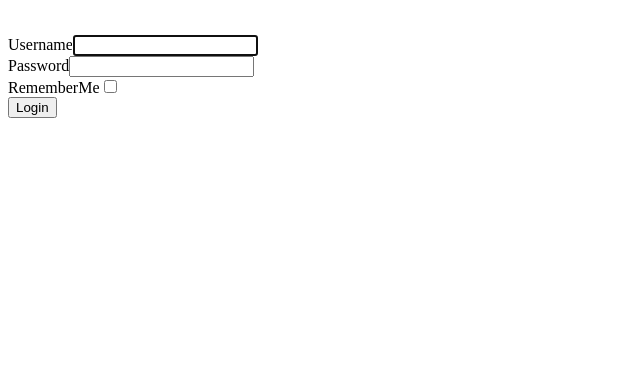
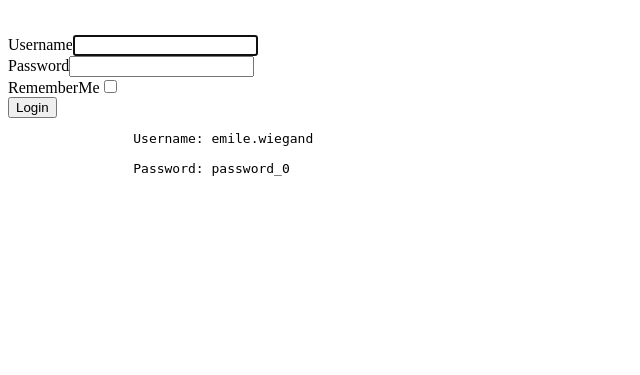
Before and after one commit to jlasti/secmon, a Yii app: template views/site/login.php in a window 1280 px wide. Shown: the part 110-485 px from the top of the page, without its empty margins (0-640 px from the left). Run offline with PHP 8.4 and a stand-in for Yii, Linux system fonts and the light colour scheme; the template is opened without the code that fills it, so the values that code supplies are empty; form fields are guessed from the names that the template uses; some libraries are stand-ins or nearby versions.

Commit message:
[ADD] prihlasovacie udaje na login page

```diff
--- a/views/site/login.php
+++ b/views/site/login.php
@@ -36,4 +36,8 @@ $this->params['title'] = 'Login';
 			<?php ActiveForm::end(); ?>
 		</div>
 	</div>
+	<pre>
+		Username: emile.wiegand<br>
+		Password: password_0
+	</pre>
 </div>
```
